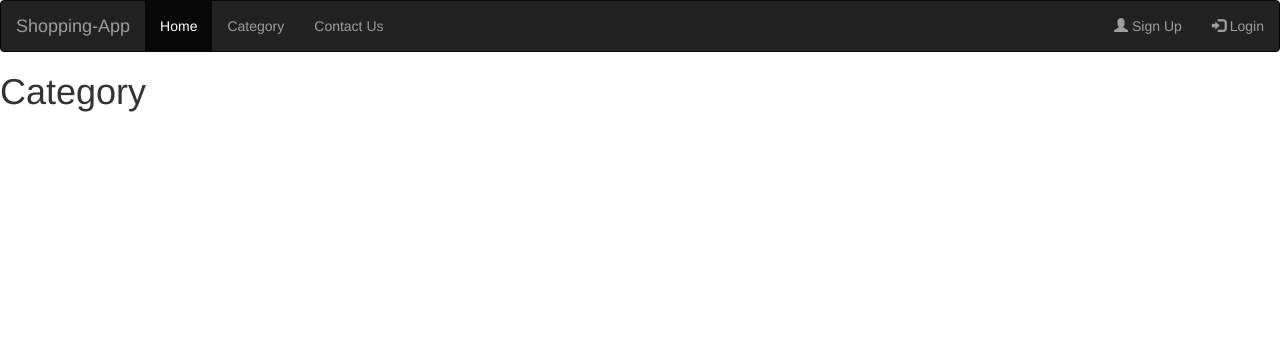
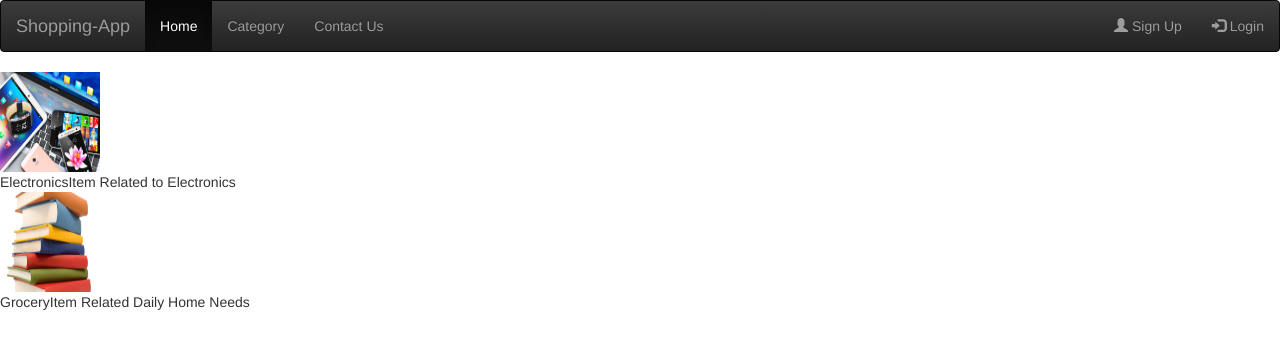
Before and after one commit to shahrukh96/Shopping-app, a React (Create React App) app in the folder shopping-app/: page /category in a window 1280 px wide. Shown: the top 348 px of the page. Built offline with nearby package versions, Linux system fonts and the light colour scheme.

Commit message:
category page with image

```diff
--- a/shopping-app/public/index.html
+++ b/shopping-app/public/index.html
@@ -11,6 +11,16 @@
       homescreen on Android. See https://developers.google.com/web/fundamentals/web-app-manifest/
     -->
   <link rel="manifest" href="%PUBLIC_URL%/manifest.json" />
+  <link rel="stylesheet"
+      href="https://maxcdn.bootstrapcdn.com/bootstrap/3.3.7/css/bootstrap.min.css"
+      integrity="sha384-BVYiiSIFeK1dGmJRAkycuHAHRg32OmUcww7on3RYdg4Va+PmSTsz/K68vbdEjh4u"
+      crossorigin="anonymous">
+
+<!-- Optional theme -->
+<link rel="stylesheet"
+      href="https://maxcdn.bootstrapcdn.com/bootstrap/3.3.7/css/bootstrap-theme.min.css"
+      integrity="sha384-rHyoN1iRsVXV4nD0JutlnGaslCJuC7uwjduW9SVrLvRYooPp2bWYgmgJQIXwl/Sp"
+crossorigin="anonymous">
   <!--
       Notice the use of %PUBLIC_URL% in the tags above.
       It will be replaced with the URL of the `public` folder during the build.
--- a/shopping-app/src/actions/CategoryAction.js
+++ b/shopping-app/src/actions/CategoryAction.js
@@ -0,0 +1,13 @@
+import * as c from '../constants/CategoryConstant';
+
+export function createCategory (name,description){
+    var id=Date.now();
+    var data={
+        id,
+        name,
+        description
+    }
+    return {
+        type:c.CREATE_CATEGORY,payload:data
+    };
+}
--- a/shopping-app/src/components/Category.js
+++ b/shopping-app/src/components/Category.js
@@ -1,12 +1,49 @@
 import React, { Component } from "react";
+import { connect } from "react-redux";
+import { createCategory } from "../actions/CategoryAction";
 
 class Category extends Component {
+  state = {
+    newState: " "
+  };
+
+//   addcategory = () => {
+//       console.log("hello");
+//    // const {categories}=this.props.category;
+//     this.props.dispatch(createCategory(this.state.newState));
+//     this.setState({ newState:" " });
+//   };
+  handleChange = e => {
+    const value = e.target.value;
+    this.setState({ newState: value });
+  };
   render() {
+    const { categories } = this.props.category;
+    const Item = categories.map((category) => {
+      return (
+
+        <div>
+            <div><span>
+                <img src={category.img} height="100" width="100" />
+                <div>
+                {category.name}
+                {category.description}
+                </div>
+                </span>
+            </div>
+        </div>
+
+      );
+    });
     return (
-      <div>
-        <h1> Category</h1>
-      </div>
+
+  <div>
+      {Item}
+  </div>
     );
   }
 }
-export default Category;
+const mapStateToProps = store => {
+  return { category: store.CategoryReducer };
+};
+export default connect(mapStateToProps)(Category);
--- a/shopping-app/src/reducers/CategoryReducer.js
+++ b/shopping-app/src/reducers/CategoryReducer.js
@@ -5,12 +5,33 @@ var insitialState = {
     {
       id: 1345,
       name: "Electronics",
-      description: "Item Related to Electronics"
+      description: "Item Related to Electronics",
+      img:"categoryImage/Electronics.jpg"
     },
-    { id: 5468, name: "Grocery", description: "Item Related Daily Home Needs" }
+    { id: 5468, name: "Grocery",
+     description: "Item Related Daily Home Needs",
+     img:"categoryImage/Book.jpg"
+}
   ]
 };
 
 export default function categoryReducer(state = insitialState, action) {
+   // console.log(action.payload);
+   // let newState=state;
+   var temp=state.categories;
+  // let category=state.categories;
+    switch(action.type){
+        case c.CREATE_CATEGORY: {
+            temp.push(action.payload);
+           // state=Object.assign({},state,{categories:temp})
+            break;
+        // newState={...state,categories:[...state.categories,action.payload.categories]};
+
+          // category.push(action.payload.categories)
+
+            break;
+        }
+        default:
+    }
   return state;
 }
```
Also changed, not shown: shopping-app/public/categoryImage/Book.jpg (added), shopping-app/public/categoryImage/Electronics.jpg (added).
